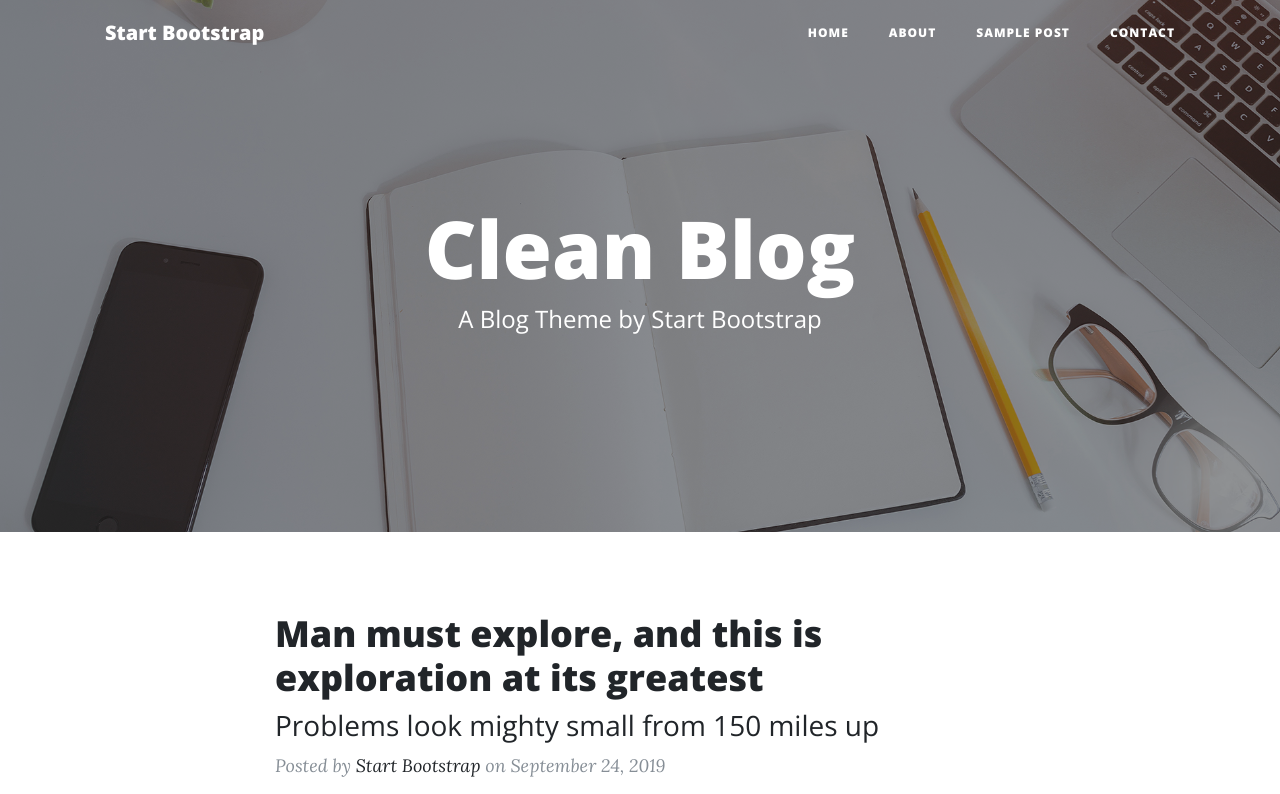
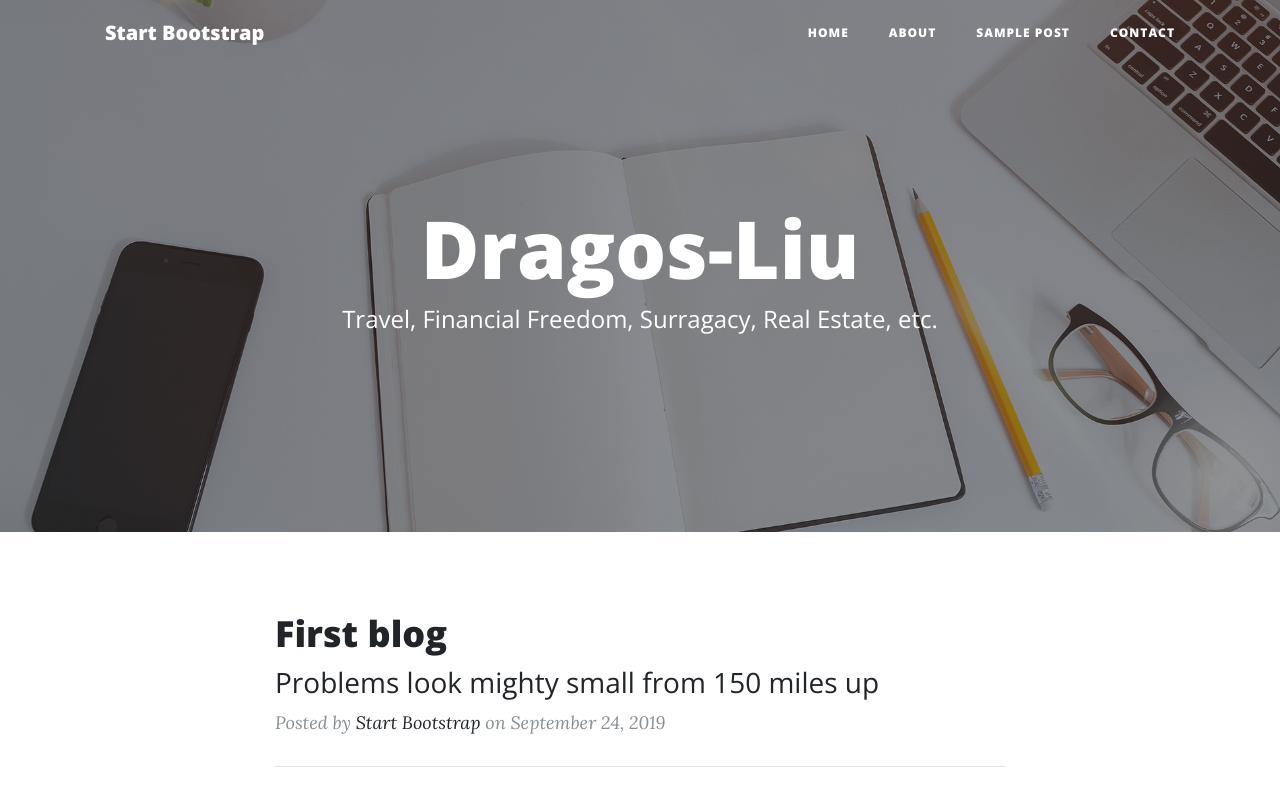
Before and after one commit to qiushui131/qiushui131.github.io, a website: page index.html in a window 1280 px wide. Shown: the top 794 px of the page. Drawn offline with nearby package versions, Linux system fonts and the light colour scheme.

Commit message:
Update index.html

```diff
--- a/index.html
+++ b/index.html
@@ -59,8 +59,8 @@
       <div class="row">
         <div class="col-lg-8 col-md-10 mx-auto">
           <div class="site-heading">
-            <h1>Clean Blog</h1>
-            <span class="subheading">A Blog Theme by Start Bootstrap</span>
+            <h1>Dragos-Liu</h1>
+            <span class="subheading">Travel, Financial Freedom, Surragacy, Real Estate, etc.</span>
           </div>
         </div>
       </div>
@@ -74,7 +74,7 @@
         <div class="post-preview">
           <a href="post.html">
             <h2 class="post-title">
-              Man must explore, and this is exploration at its greatest
+              First blog
             </h2>
             <h3 class="post-subtitle">
               Problems look mighty small from 150 miles up
```
